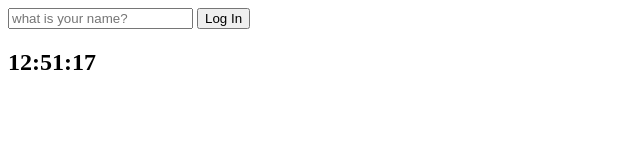
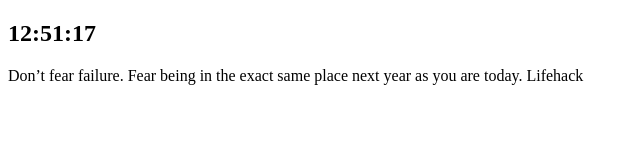
Before and after one commit to inayoon/JS-chrome-app, a plain HTML site: page index.html in a window 1280 px wide. Shown: the whole page, without its empty margins (0-640 px from the left). Drawn offline with Linux system fonts and the light colour scheme.

Commit message:
JS:quotes

```diff
--- a/index.html
+++ b/index.html
@@ -8,13 +8,16 @@
     <title>Momentum</title>
 </head>
 <body>
- <form class = "hidden" id="login-form">
-    <input required maxlength="15" type="text" placeholder="what is your name?"/>
-    <button>Log In</button>
+    <form class = "hidden" id="login-form">
     </form>
     <h2 id="clock">00:00:00</h2>
     <h1 class="hidden" id ="greeting"></h1>
+    <div id="quote">
+        <span></span>
+        <span></span>
+    </div>
     <script src="js/greetings.js"></script>
     <script src="js/clock.js"></script>
+    <script src="js/quote.js"></script>
 </body>
 </html>
--- a/js/clock.js
+++ b/js/clock.js
@@ -2,7 +2,11 @@ const clock = document.querySelector("h2#clock");
 
 function getClock(){
   const date = new Date();
-  clock.innerText =`${date.getHours()}:${date.getMinutes()}:${date.getSeconds()}`
+  const hours = String(date.getHours()).padStart(2,"0");
+  const minutes = String(date.getMinutes()).padStart(2,"0");
+  const seconds = String(date.getSeconds()).padStart(2,"0");
+
+  clock.innerText =`${hours}:${minutes}:${seconds}`
 }
 getClock();
 setInterval(getClock, 1000);
--- /dev/null
+++ b/js/quote.js
@@ -0,0 +1,50 @@
+const quotes = [
+
+  {
+    quote: "You should never regret anything in life. If it’s good, it’s wonderful. If it’s bad, it is experience.",
+    copyright: "Lifehack",
+  },
+  {
+    quote: "Falling down is an accident, staying down is a choice.",
+    copyright: "Lifehack",
+  },
+  {
+    quote: "Always believe that something wonderful is about to happen.",
+    copyright: "Lifehack",
+  },
+  {
+    quote: "Don’t be afraid to give up the good and go for great.",
+    copyright: "Lifehack",
+  },
+  {
+    quote: "Never apologize for having high standards, people who really want to be in your life will rise to meet them.",
+    copyright: "Lifehack",
+  },
+  {
+    quote: "If it doesn’t challenge you, it won’t change you.",
+    copyright: "Lifehack",
+  },
+  {
+    quote: "A hill is just another opportunity to leave your competition behind.",
+    copyright: "Lifehack",
+  },
+  {
+    quote: "Stop being afraid of what could go wrong and think of what could go right.",
+    copyright: "Lifehack",
+  },
+  {
+    quote: "Never give up on a dream just because of the time it will take to accomplish it, time will pass anyway.",
+    copyright: "Lifehack",
+  },
+  {
+    quote: "Don’t fear failure. Fear being in the exact same place next year as you are today.",
+    copyright: "Lifehack",
+  }
+];
+
+const quote = document.querySelector("#quote span:first-child");
+const copyright = document.querySelector("#quote span:last-child");
+
+const todaysQuote = quotes [Math.floor(Math.random() * quotes.length)];
+quote.innerText = todaysQuote.quote;
+copyright.innerText = todaysQuote.copyright;
```
